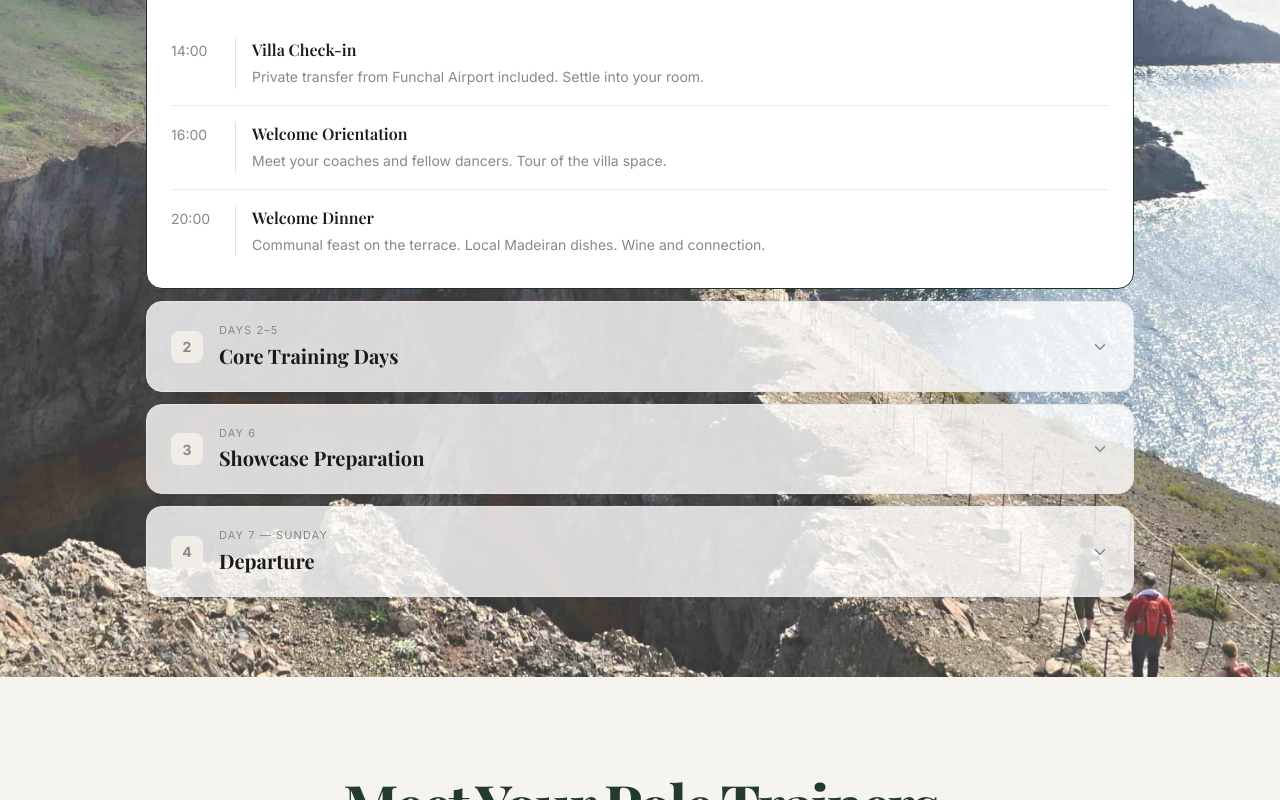
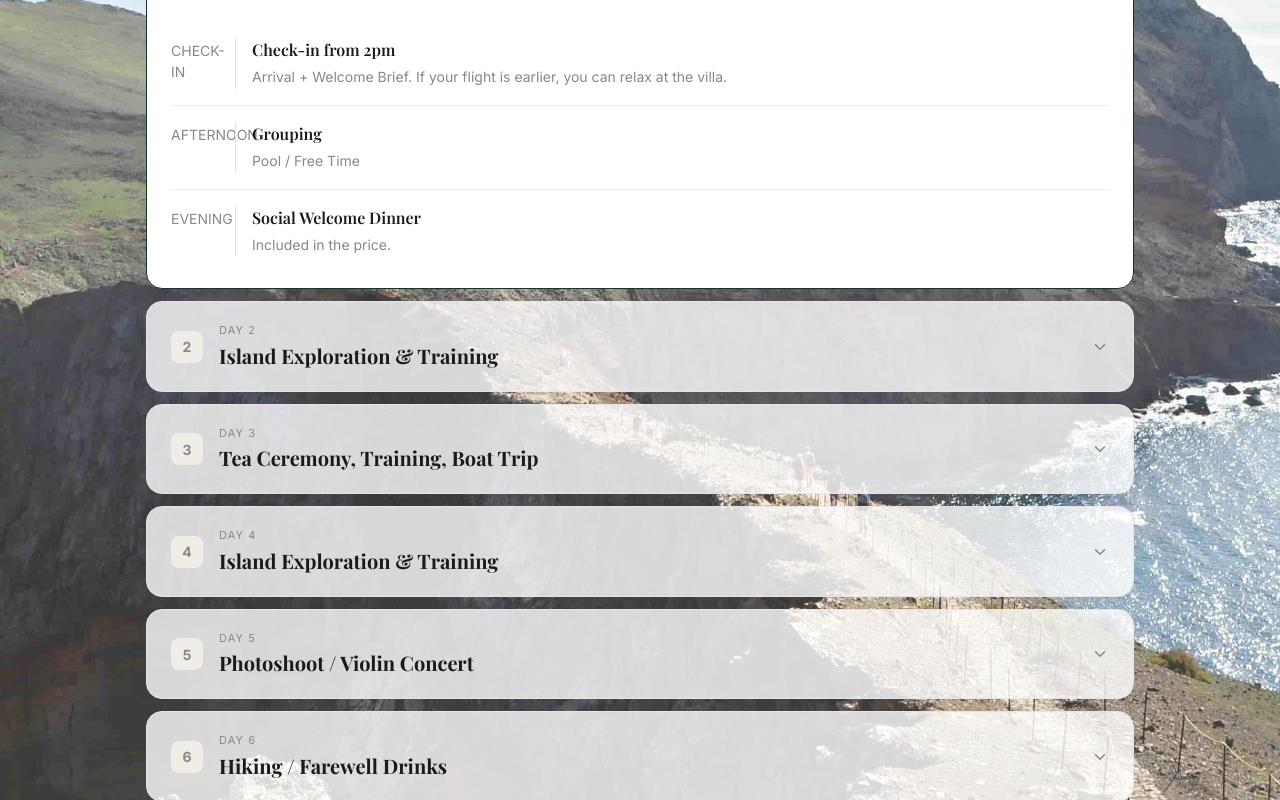
Before and after one commit to Andrianjaka-Tony/madeira-creative-vllage, a Next.js app: page / in a window 1280 px wide. Shown: the part 9380-10180 px from the top of the page. Built offline with nearby package versions, Linux system fonts and the light colour scheme; a web font is replaced by a local one.

Commit message:
home: update line-up schedule with real 7-day programme

```diff
--- a/src/components/home/line-up-section.tsx
+++ b/src/components/home/line-up-section.tsx
@@ -11,99 +11,145 @@ type Day = { number: number; days: string; title: string; items: ScheduleItem[]
 const lineup: Day[] = [
   {
     number: 1,
-    days: "DAY 1 — SUNDAY",
-    title: "Arrival & Welcome",
+    days: "DAY 1",
+    title: "Arrive & Train",
     items: [
       {
-        time: "14:00",
-        title: "Villa Check-in",
-        description: "Private transfer from Funchal Airport included. Settle into your room.",
+        time: "CHECK-IN",
+        title: "Check-in from 2pm",
+        description: "Arrival + Welcome Brief. If your flight is earlier, you can relax at the villa.",
       },
       {
-        time: "16:00",
-        title: "Welcome Orientation",
-        description: "Meet your coaches and fellow dancers. Tour of the villa space.",
+        time: "AFTERNOON",
+        title: "Grouping",
+        description: "Pool / Free Time",
       },
       {
-        time: "20:00",
-        title: "Welcome Dinner",
-        description: "Communal feast on the terrace. Local Madeiran dishes. Wine and connection.",
+        time: "EVENING",
+        title: "Social Welcome Dinner",
+        description: "Included in the price.",
       },
     ],
   },
   {
     number: 2,
-    days: "DAYS 2–5",
-    title: "Core Training Days",
+    days: "DAY 2",
+    title: "Island Exploration & Training",
     items: [
       {
-        time: "09:00",
-        title: "Morning Movement",
-        description: "Warm-up flow and mobility work to prepare body and mind.",
+        time: "MORNING",
+        title: "Breakfast, Trip to Fanal Forest, Grocery Shopping Stop",
+        description: "",
       },
       {
-        time: "10:30",
-        title: "Pole Training Block",
-        description: "Two focused pole sessions per day with guest teachers and your coaches.",
+        time: "AFTERNOON",
+        title: "Pole Dance Class, Relaxing",
+        description: "",
       },
       {
-        time: "13:00",
-        title: "Lunch Break",
-        description: "Fresh lunches prepared at the villa. Rest, swim, or explore.",
-      },
-      {
-        time: "16:00",
-        title: "Afternoon Session",
-        description: "Floorwork, conditioning, or choreography depending on the day.",
-      },
-      {
-        time: "20:00",
-        title: "Evening",
-        description: "Group dinners, island excursions, or free time to recharge.",
+        time: "EVENING",
+        title: "Second Social Dinner",
+        description: "Included in the price.",
       },
     ],
   },
   {
     number: 3,
-    days: "DAY 6",
-    title: "Showcase Preparation",
+    days: "DAY 3",
+    title: "Tea Ceremony, Training, Boat Trip",
     items: [
       {
-        time: "10:00",
-        title: "Rehearsal",
-        description: "Final run-throughs and polish for the closing showcase performance.",
+        time: "MORNING",
+        title: "Breakfast, Tea Ceremony",
+        description: "",
       },
       {
-        time: "14:00",
-        title: "Free Afternoon",
-        description: "Rest, beach, or last Madeiran adventures before the evening.",
+        time: "AFTERNOON",
+        title: "Pole Dance Class, Relaxing",
+        description: "",
       },
       {
-        time: "19:00",
-        title: "Closing Showcase",
-        description: "Celebrate your week on stage. Family, friends, and fellow dancers welcome.",
-      },
-      {
-        time: "21:30",
-        title: "Farewell Dinner",
-        description: "A final dinner together to close out the retreat in style.",
+        time: "EVENING",
+        title: "Boat Trip with Hanging Pole",
+        description: "There will be two groups for the boat trip. Dinner in Funchal.",
       },
     ],
   },
   {
     number: 4,
-    days: "DAY 7 — SUNDAY",
-    title: "Departure",
+    days: "DAY 4",
+    title: "Island Exploration & Training",
     items: [
       {
-        time: "09:00",
-        title: "Breakfast",
-        description: "Last breakfast together at the villa before heading home.",
+        time: "MORNING",
+        title: "Photoshoot at Seixal Black Sand Beach",
+        description: "There will be two groups for the photoshoot.",
       },
       {
-        time: "11:00",
-        title: "Check-out",
-        description: "Transfers to Funchal Airport arranged based on your flight time.",
+        time: "AFTERNOON",
+        title: "Relax on the beach / pool, lessons",
+        description: "Planning depends on the group.",
+      },
+      {
+        time: "EVENING",
+        title: "Sunset Boat Trip with Hanging Pole",
+        description: "For the second group. Dinner in Funchal / Relaxing in the villa and free time for the first group.",
+      },
+    ],
+  },
+  {
+    number: 5,
+    days: "DAY 5",
+    title: "Photoshoot / Violin Concert",
+    items: [
+      {
+        time: "MORNING",
+        title: "Breakfast, Photoshooting in the villa",
+        description: "Depending on the group.",
+      },
+      {
+        time: "AFTERNOON",
+        title: "Pole Dance Class, Relaxing",
+        description: "",
+      },
+      {
+        time: "EVENING",
+        title: "Violin Concert Performance",
+        description: "",
+      },
+    ],
+  },
+  {
+    number: 6,
+    days: "DAY 6",
+    title: "Hiking / Farewell Drinks",
+    items: [
+      {
+        time: "MORNING",
+        title: "Pico do Arieiro Hiking",
+        description: "",
+      },
+      {
+        time: "AFTERNOON",
+        title: "Pole Dance Class, Relaxing",
+        description: "",
+      },
+      {
+        time: "EVENING",
+        title: "Farewell Drinks",
+        description: "",
+      },
+    ],
+  },
+  {
+    number: 7,
+    days: "DAY 7",
+    title: "Hiking / Farewell Drinks",
+    items: [
+      {
+        time: "MORNING",
+        title: "Breakfast, Checkouts",
+        description: "",
       },
     ],
   },
@@ -159,8 +205,8 @@ const DayAccordion = ({
       className={`overflow-hidden transition-all duration-300 ease-out ${isOpen ? "max-h-[800px] opacity-100" : "max-h-0 opacity-0"}`}
     >
       <div className="px-6 pb-4 divide-y divide-[#f0ede6]">
-        {day.items.map((item) => (
-          <ScheduleRow key={item.time} item={item} />
+        {day.items.map((item, i) => (
+          <ScheduleRow key={i} item={item} />
         ))}
       </div>
     </div>
```
